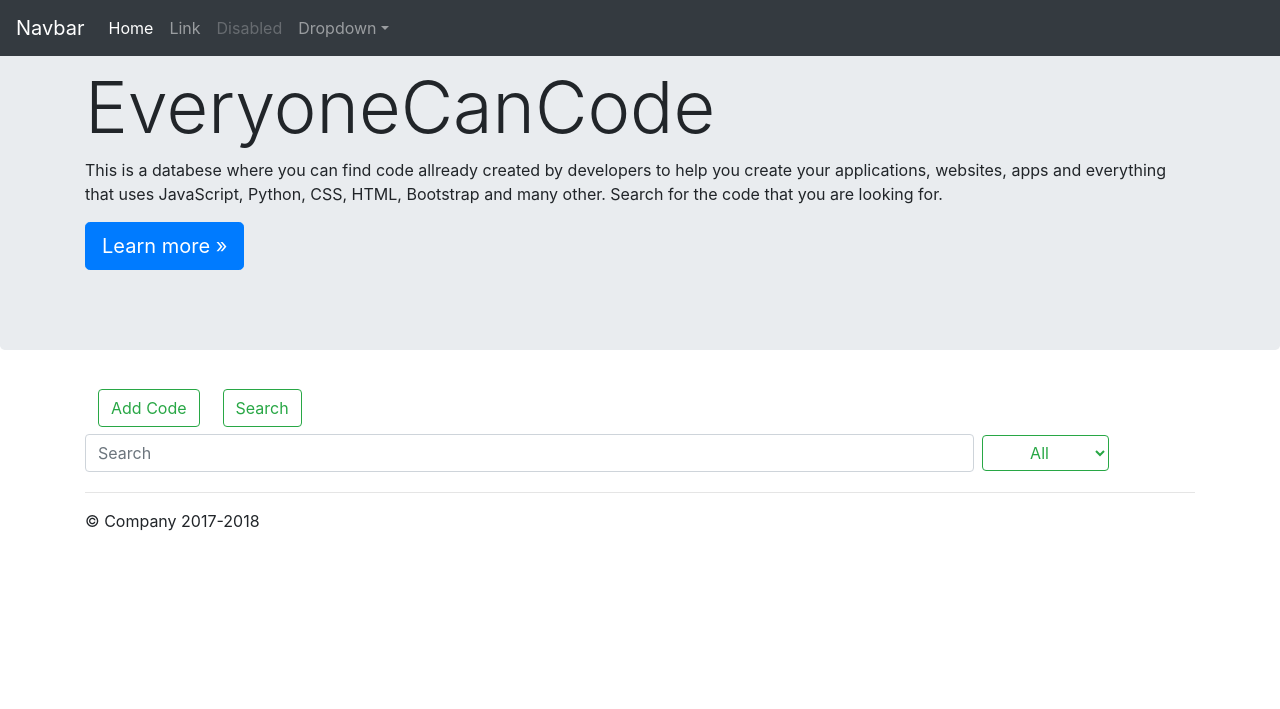
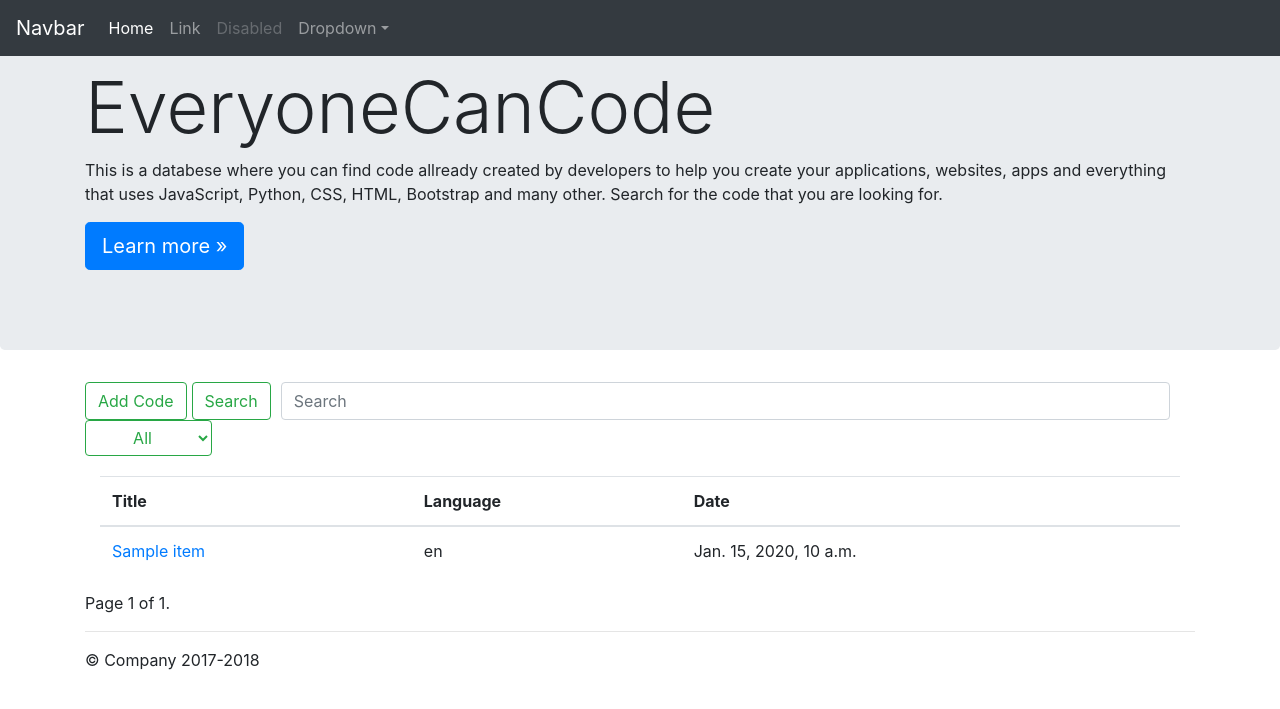
Before and after one commit to Tiki92/EveryoneCan-Code, a Django app: template webapp/templates/webapp/home.html in a window 1280 px wide. Shown: the top 709 px of the page. Run offline with Django 3.2, Linux system fonts and the light colour scheme; the template is opened without the code that fills it: most values are stand-ins (such as "Sample title", 1, 10 or a date in 2020); parts of the project's set-up code (start-up, migrations or seed data) failed here and were passed over; some libraries are stand-ins or nearby versions.

Commit message:
Added show_code on home and link to Content

```diff
--- a/EveryoneCanCode/settings.py
+++ b/EveryoneCanCode/settings.py
@@ -39,6 +39,7 @@ INSTALLED_APPS = [
     'django.contrib.staticfiles',
     'webapp',
     'crispy_forms',
+    'add_code',
 ]
 
 MIDDLEWARE = [
--- a/EveryoneCanCode/urls.py
+++ b/EveryoneCanCode/urls.py
@@ -20,4 +20,5 @@ from django.urls import include, path
 urlpatterns = [
     path('admin/', admin.site.urls),
     path('', include('webapp.urls')),
+    path('add_code/', include('add_code.urls')),
 ]
--- a/webapp/forms.py
+++ b/add_code/forms.py
@@ -1,5 +1,5 @@
 from django.forms import ModelForm
-from .models import Code
+from add_code.models import Code
 
 class CodeForm(ModelForm):
     class Meta:
--- /dev/null
+++ b/add_code/urls.py
@@ -0,0 +1,6 @@
+from django.urls import path
+from . import views
+
+urlpatterns = [
+    path('Post/', views.post_code, name='index'),
+]
--- a/webapp/admin.py
+++ b/webapp/admin.py
@@ -1,5 +1 @@
 from django.contrib import admin
-
-from .models import Code
-
-admin.site.register(Code)
--- /dev/null
+++ b/webapp/templates/webapp/detailed_view.html
@@ -0,0 +1,4 @@
+
+<h1>{{ post.Title}}</h1>
+
+<h2>{{ post.Content}}</h2>
--- a/webapp/templates/webapp/header.html
+++ b/webapp/templates/webapp/header.html
@@ -24,7 +24,7 @@
       <div class="collapse navbar-collapse" id="navbarsExampleDefault">
         <ul class="navbar-nav mr-auto">
           <li class="nav-item active">
-            <a class="nav-link" href="#">Home <span class="sr-only">(current)</span></a>
+            <a class="nav-link" href="http://localhost:8000">Home <span class="sr-only">(current)</span></a>
           </li>
           <li class="nav-item">
             <a class="nav-link" href="#">Link</a>
@@ -62,10 +62,10 @@
 
       <div>
         <form class="form-inline my-2 my-lg-0">
-            <a class="btn btn-outline-succes my-2 my-sm-0" href="{ url 'webapp: index' }">
-              <button style="margin-right:10px" class="btn btn-outline-success my-2 my-sm-0" type="submit">Add Code</button>
+            <a style="margin-right:5px" class="btn btn-outline-success my-2 my-sm-0" href="/add_code/Post/">
+              Add Code
             </a>
-          <!-- <button style="margin-right:10px" class="btn btn-outline-success my-2 my-sm-0" type="submit">Add Code</button> -->
+
             <button style="margin-right:10px" class="btn btn-outline-success my-2 my-sm-0" type="submit">Search</button>
           <input class="form-control mr-sm-2" type="text" placeholder="Search" aria-label="Search" size="80">
             <form id="Code_Language">
--- a/webapp/templates/webapp/home.html
+++ b/webapp/templates/webapp/home.html
@@ -1,4 +1,42 @@
 {% include "webapp/header.html"%}
 
 
+    <div class="container">
+  <table class="table">
+    <thead>
+      <tr>
+        <th>Title</th>
+        <th>Language</th>
+        <th>Date</th>
+      </tr>
+    </thead>
+      {% for item in list_code %}
+    <tbody>
+      <tr>
+        <td><a href="{{ item.id}}">{{ item.Title }}</a></td>
+        <td>{{ item.Language }}</td>
+        <td>{{ item.Date }}</td>
+      </tr>
+    </tbody>
+      {% endfor %}
+  </table>
+</div>
+<div class="pagination">
+    <span class="step-links">
+        {% if list_code.has_previous %}
+            <a href="?page=1">&laquo; first</a>
+            <a href="?page={{ list_code.previous_page_number }}">previous</a>
+        {% endif %}
+
+        <span class="current">
+            Page {{ list_code.number }} of {{ list_code.paginator.num_pages }}.
+        </span>
+
+        {% if list_code.has_next %}
+            <a href="?page={{ list_code.next_page_number }}">next</a>
+            <a href="?page={{ list_code.paginator.num_pages }}">last &raquo;</a>
+        {% endif %}
+    </span>
+</div>
+
 {% include "webapp/Footer.html"%}
--- a/webapp/urls.py
+++ b/webapp/urls.py
@@ -1,8 +1,9 @@
-from django.urls import path
+from django.urls import path, re_path
 from . import views
-from django.conf.urls import url
+
 
 urlpatterns = [
     path('', views.index, name='index'),
-    path('webapp/Post', views.post_code, name='post_code'),
-]git
+    re_path(r'^(?P<code_id>\d+)/$', views.detailed),
+
+]
```
Also changed, not shown: webapp/models.py (+0 -9 lines), webapp/templates/webapp/post_code.html (+9 -1 lines), webapp/views.py (+12 -14 lines), db.sqlite3.
